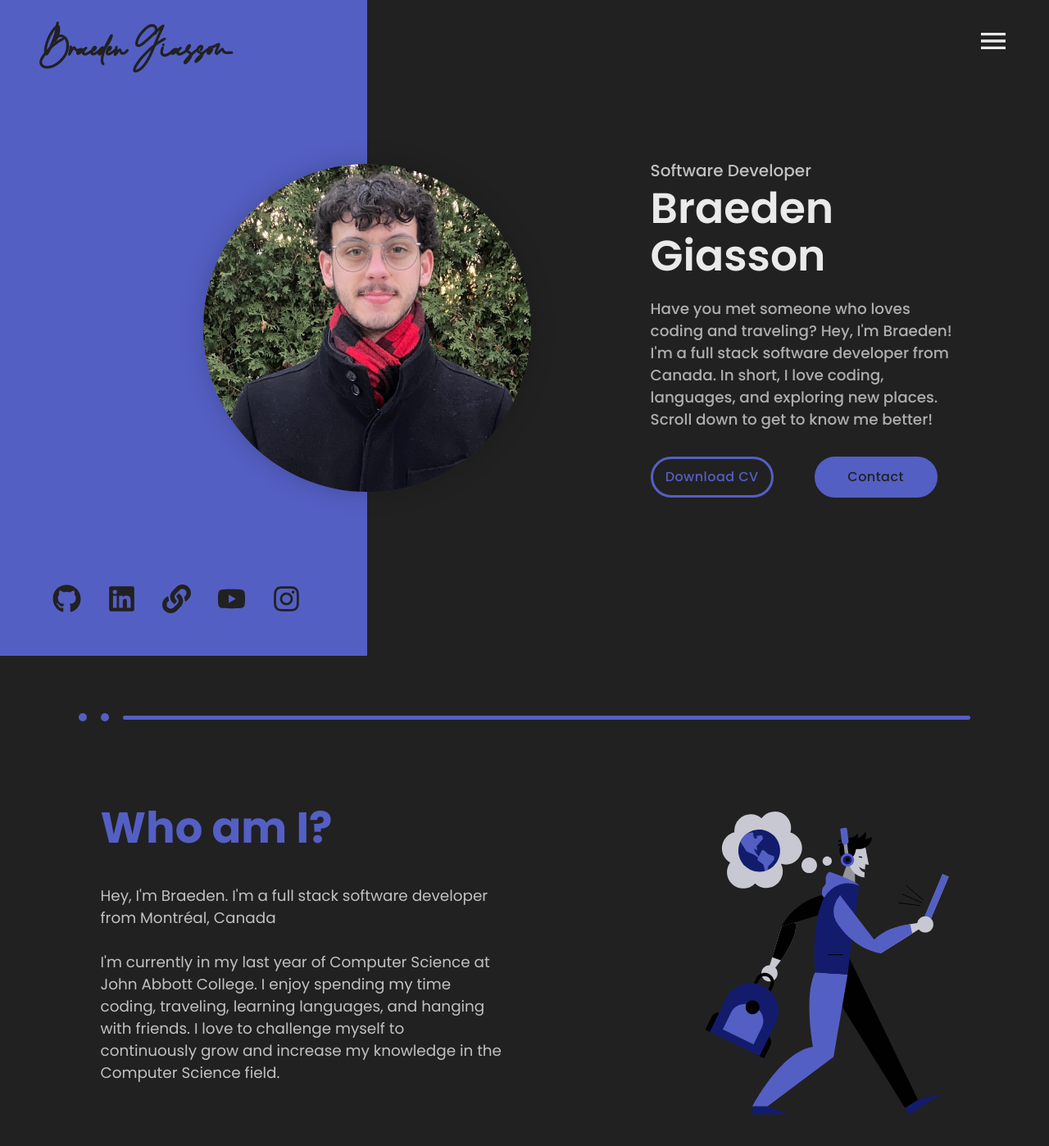
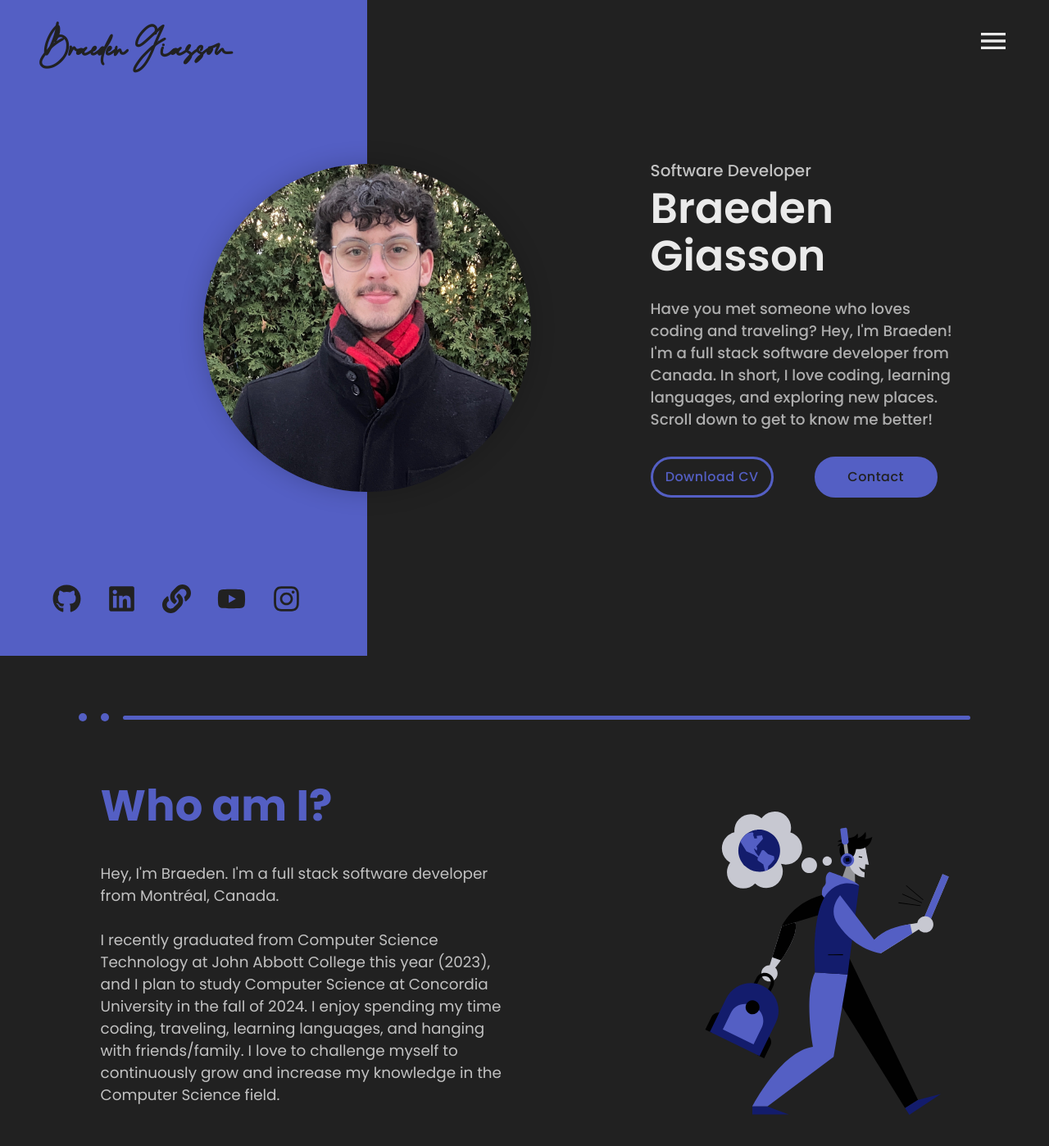
Before and after one commit to BraedenGiasson/braedengiasson.github.io, a React (Create React App) app: page / in a window 1280 px wide. Shown: the top 1398 px of the page at 82% size. Built offline with nearby package versions, Linux system fonts and the light colour scheme; a web font is replaced by a local one.

Commit message:
Updated data

```diff
--- a/src/data/aboutData.js
+++ b/src/data/aboutData.js
@@ -1,7 +1,7 @@
 export const aboutData = {
     title: "Who am I?",
-    description1: "Hey, I'm Braeden. I'm a full stack software developer from Montréal, Canada",
-    description2: "I'm currently in my last year of Computer Science at John Abbott College. I enjoy spending my time coding, traveling, learning languages, and hanging with friends. I love to challenge myself to continuously grow and increase my knowledge in the Computer Science field.",
+    description1: "Hey, I'm Braeden. I'm a full stack software developer from Montréal, Canada.",
+    description2: "I recently graduated from Computer Science Technology at John Abbott College this year (2023), and I plan to study Computer Science at Concordia University in the fall of 2024. \nI enjoy spending my time coding, traveling, learning languages, and hanging with friends/family. I love to challenge myself to continuously grow and increase my knowledge in the Computer Science field.",
     description3: 'Now that you know me, let me get to know ',
     image: 1
 }
--- a/src/data/headerData.js
+++ b/src/data/headerData.js
@@ -4,7 +4,7 @@ import profilePicture from '../assets/jpeg/profilePic.JPEG'
 export const headerData = {
     name: 'Braeden Giasson',
     title: "Software Developer",
-    desciption:"Have you met someone who loves coding and traveling? Hey, I'm Braeden! I'm a full stack software developer from Canada. In short, I love coding, languages, and exploring new places. \nScroll down to get to know me better!",
+    desciption:"Have you met someone who loves coding and traveling? Hey, I'm Braeden! I'm a full stack software developer from Canada. In short, I love coding, learning languages, and exploring new places. \nScroll down to get to know me better!",
     // image: 'https://raw.githubusercontent.com/PhantomScript/asset-container/main/developer-portfolio/landingImg.png',
     image: profilePicture,
     resumePdf: resume
```
Also changed, not shown: 1 other file (tests, documents, lock files or other folders).
